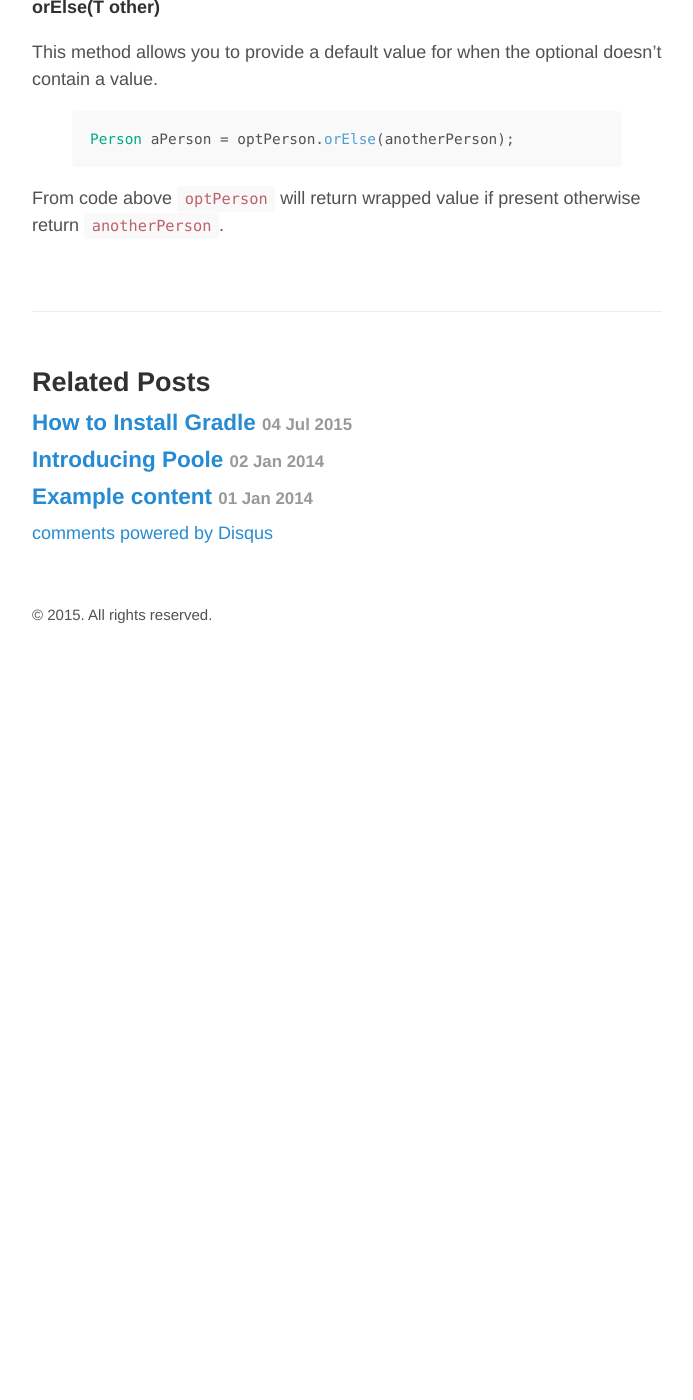
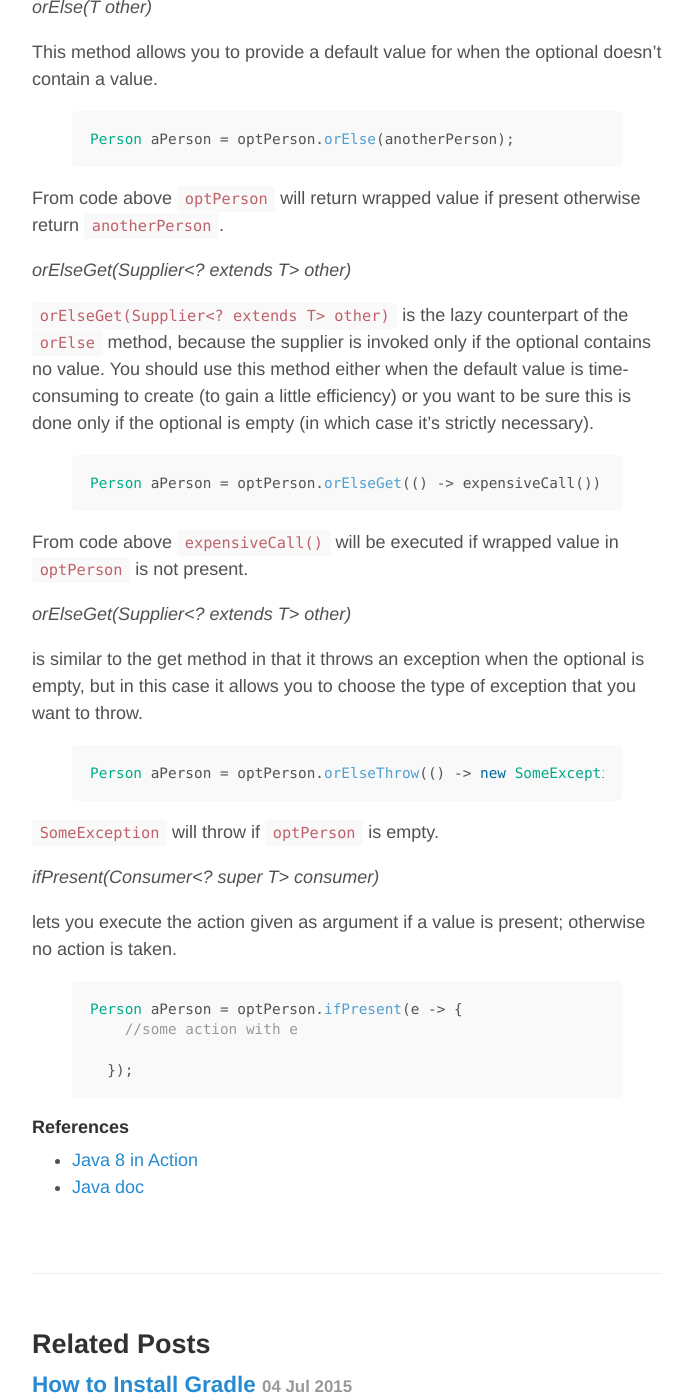
Before and after one commit to tsongpon/songpon.github.io, a Jekyll site: the page built from _posts/2015-07-12-optional-in-java8.md, in a window 1280 px wide and 1400 px high, scrolled down 1645 px. Shown: the whole window, without its empty margins (293-986 px from the left). Built offline with Jekyll 4.4.1, drawn with Linux system fonts in a browser that asks for light colours; comment, search, counter and statistics services are not loaded; before the commit the page ends 2309 px from its top, so only the background shows below that.

Commit message:
New post optional

```diff
--- a/_posts/2015-07-12-optional-in-java8.md
+++ b/_posts/2015-07-12-optional-in-java8.md
@@ -40,7 +40,7 @@ Optional<Person> optPerson = Optional.ofNullable(person);
 #### Extract value from Optional
 The Optional class provides several instance methods to read the value contained by an Optional instance.
 
-**get()**
+*get()*
 
 The silplest way to get wrapped value from `Optional` by calling
 
@@ -50,7 +50,7 @@ Person aPerson = optPerson.get();
 
 You will get person object return if it present, but throws a `NoSuchElementException` otherwise. For thsi resaon I think it a bad idea to use `get()` to extract your object from Optional unless you’re really sure the optional contains a value.
 
-**orElse(T other)**
+*orElse(T other)*
 
 This method allows you to provide a default value for when the optional doesn’t contain a value.
 
@@ -59,3 +59,38 @@ Person aPerson = optPerson.orElse(anotherPerson);
 {% endhighlight %}
 
 From code above `optPerson` will return wrapped value if present otherwise return `anotherPerson`.
+
+*orElseGet(Supplier<? extends T> other)*
+
+`orElseGet(Supplier<? extends T> other)` is the lazy counterpart of the `orElse` method, because the supplier is invoked only if the optional contains no value. You should use this method either when the default value is time-consuming to create (to gain a little efficiency) or you want to be sure this is done only if the
+optional is empty (in which case it’s strictly necessary).
+
+{% highlight java %}
+Person aPerson = optPerson.orElseGet(() -> expensiveCall());
+{% endhighlight %}
+
+From code above `expensiveCall()` will be executed if wrapped value in `optPerson` is not present.
+
+*orElseGet(Supplier<? extends T> other)*
+
+is similar to the get method in that it throws an exception when the optional is empty, but in this case it allows you to choose the type of exception that you want to throw.
+
+{% highlight java %}
+Person aPerson = optPerson.orElseThrow(() -> new SomeException("Some message"));
+{% endhighlight %}
+
+`SomeException` will throw if `optPerson` is empty.
+
+*ifPresent(Consumer<? super T> consumer)*
+
+lets you execute the action given as argument if a value is present; otherwise no action is taken.
+
+{% highlight java %}
+Person aPerson = optPerson.ifPresent(e -> {
+    //some action with e
+  });
+{% endhighlight %}
+
+#### References
+- [Java 8 in Action](http://www.manning.com/urma/)
+- [Java doc](https://docs.oracle.com/javase/8/docs/api/java/util/Optional.html)
```
